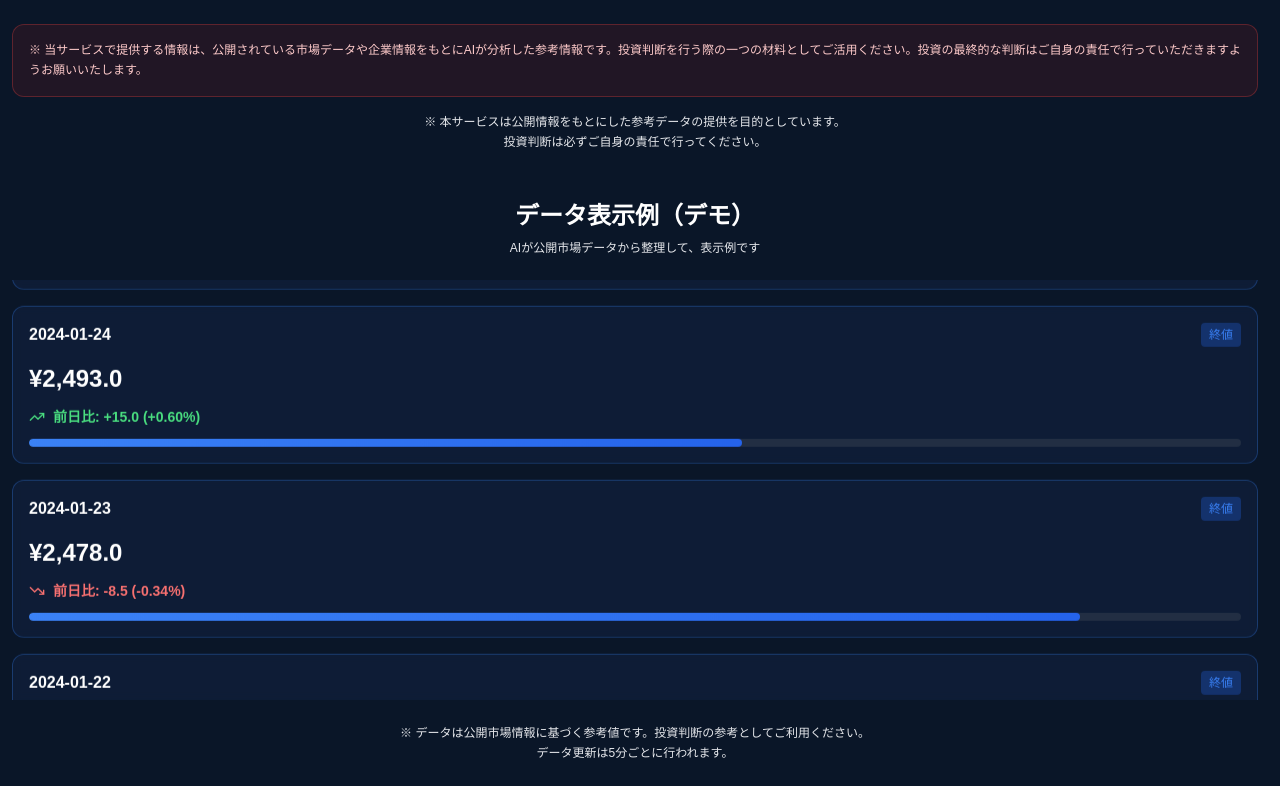
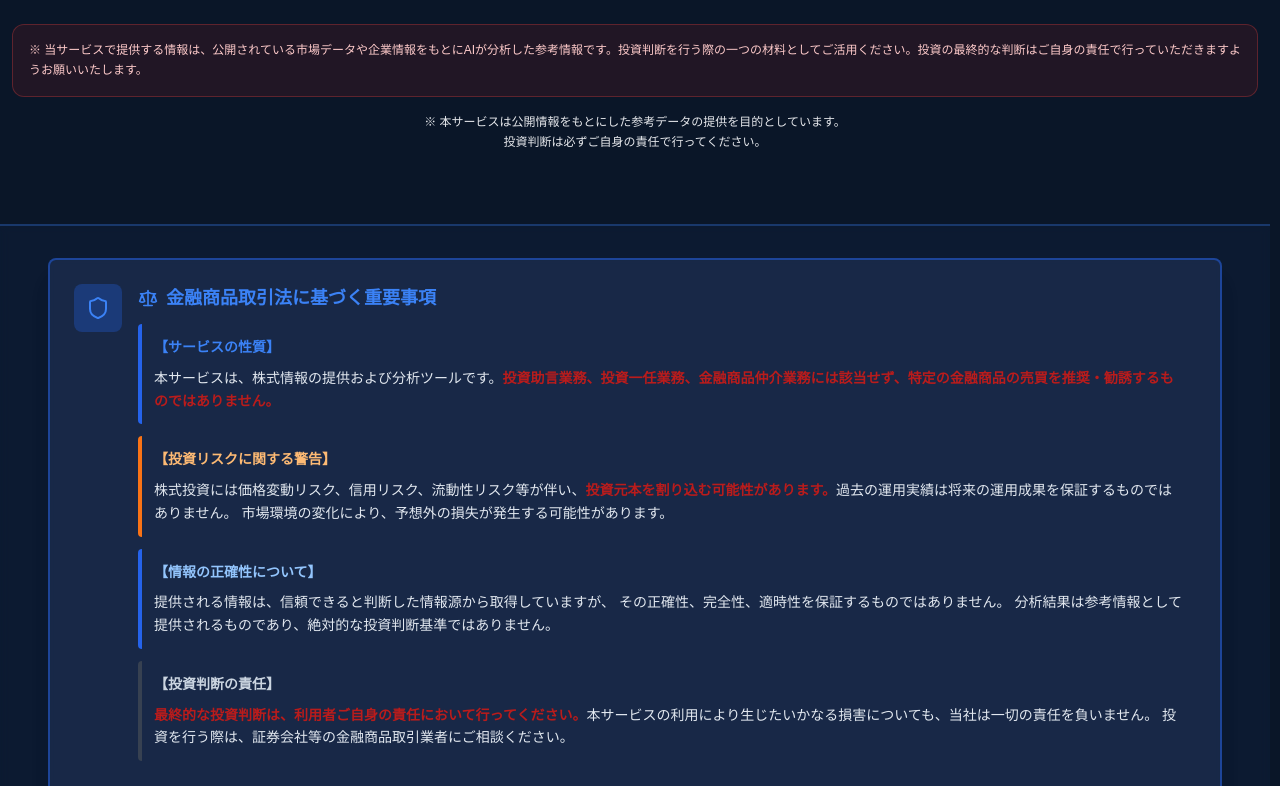
Before and after one commit to lil053004-bit/wuliao, a React (Vite) app: page / in a window 1280 px wide. Shown: the part 1227-2013 px from the top of the page. Built offline with nearby package versions, Linux system fonts and the light colour scheme; no server answers.

Commit message:
Updated RefactoredHome.tsx

```diff
--- a/src/components/DataDisplaySection.tsx
+++ b/src/components/DataDisplaySection.tsx
@@ -1,44 +1,6 @@
 import { useEffect, useRef, useState } from 'react';
 import { TrendingUp, TrendingDown } from 'lucide-react';
 import type { StockData } from '../types/stock';
-
-const mockStocksData = [
-  {
-    date: '2024-01-25',
-    close: '2,450.5',
-    change: '-42.5',
-    changePercent: '-1.67%',
-    volume: '1,234,500'
-  },
-  {
-    date: '2024-01-24',
-    close: '2,493.0',
-    change: '+15.0',
-    changePercent: '+0.60%',
-    volume: '987,600'
-  },
-  {
-    date: '2024-01-23',
-    close: '2,478.0',
-    change: '-8.5',
-    changePercent: '-0.34%',
-    volume: '1,456,200'
-  },
-  {
-    date: '2024-01-22',
-    close: '2,486.5',
-    change: '+32.0',
-    changePercent: '+1.30%',
-    volume: '1,678,900'
-  },
-  {
-    date: '2024-01-19',
-    close: '2,454.5',
-    change: '-18.5',
-    changePercent: '-0.75%',
-    volume: '1,123,400'
-  }
-];
 
 interface DataDisplaySectionProps {
   stockData?: StockData | null;
@@ -56,9 +18,11 @@ export default function DataDisplaySection({ stockData }: DataDisplaySectionProp
         changePercent: price.changePercent,
         volume: price.volume
       }))
-    : mockStocksData;
+    : [];
 
   useEffect(() => {
+    if (data.length === 0) return;
+
     const interval = setInterval(() => {
       setCurrentIndex((prev) => (prev + 1) % data.length);
     }, 3000);
@@ -66,25 +30,18 @@ export default function DataDisplaySection({ stockData }: DataDisplaySectionProp
     return () => clearInterval(interval);
   }, [data.length]);
 
-  const getVisibleItems = () => {
-    const items = [];
-    for (let i = 0; i < 3; i++) {
-      const index = (currentIndex + i) % data.length;
-      items.push({ ...data[index], key: `${index}-${currentIndex}` });
-    }
-    return items;
-  };
-
-  const visibleItems = getVisibleItems();
+  if (!stockData?.prices.length) {
+    return null;
+  }
 
   return (
-    <div id="data-display" className="w-full px-3 py-6">
+    <div id="data-display" className="w-full px-3 py-4 mt-2">
       <div className="text-center mb-6">
         <h2 className="text-2xl font-bold text-white mb-2">
-          データ表示例（デモ）
+          株価履歴データ
         </h2>
         <p className="text-xs text-text-muted mb-2">
-          {stockData ? '取得した株価の履歴データ' : 'AIが公開市場データから整理して、表示例です'}
+          {stockData.info.name}の過去の株価推移
         </p>
       </div>
 
--- a/src/pages/RefactoredHome.tsx
+++ b/src/pages/RefactoredHome.tsx
@@ -546,11 +546,11 @@ export default function RefactoredHome() {
                   </div>
                 )}
               </FormContainer>
+
+              <DataDisplaySection stockData={stockData} />
             </div>
 
             <ProcessStepsSection />
-
-            <DataDisplaySection stockData={stockData} />
           </div>
         ) : (
           <div className="flex-1 flex items-center justify-center">
```
